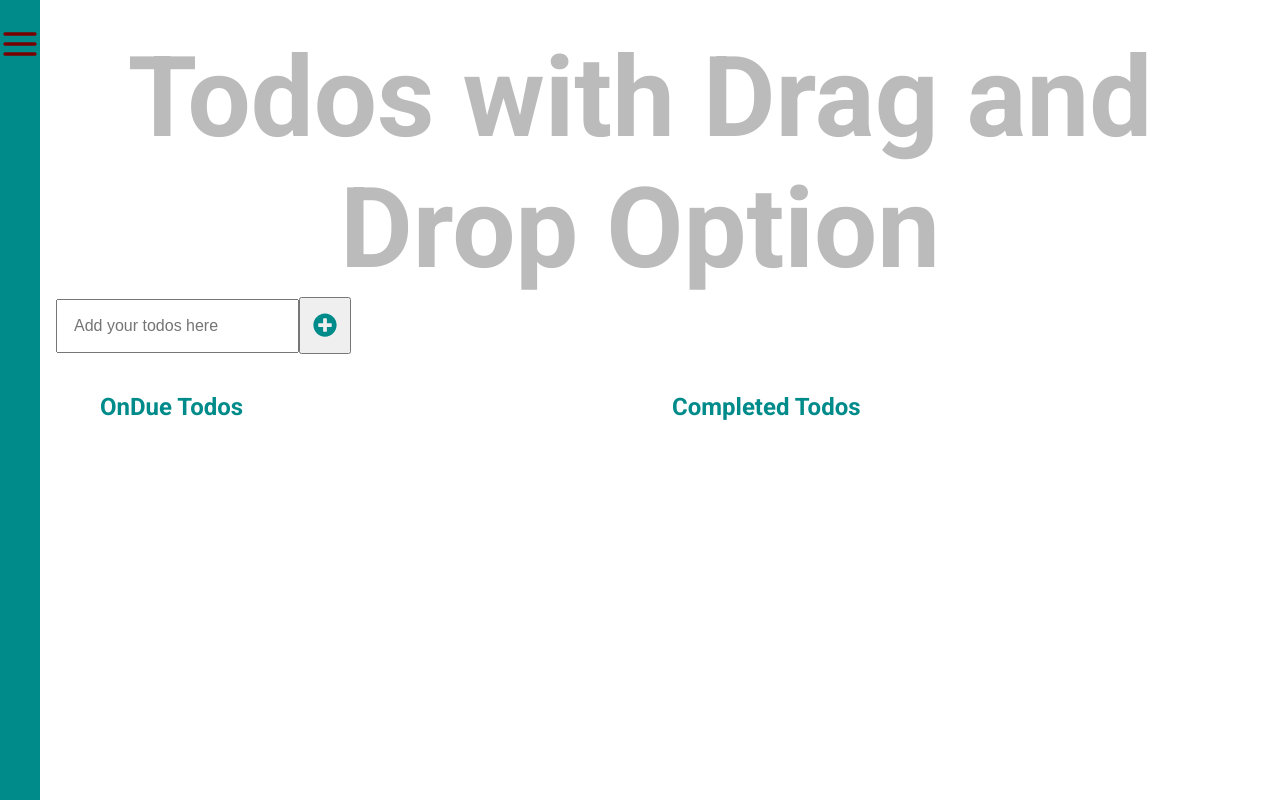
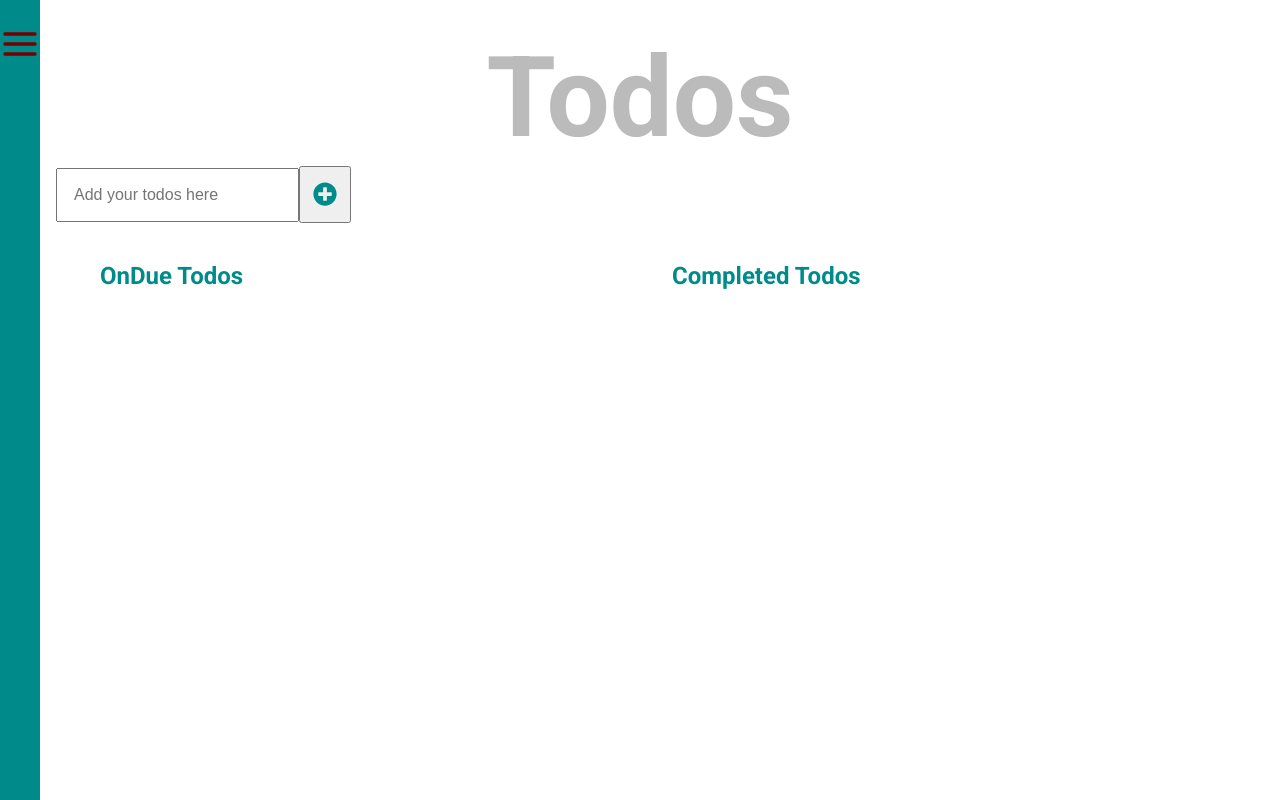
Before and after one commit to mengiefen/react-todo-app, a React (Create React App) app: page / in a window 1280 px wide. Built offline with nearby package versions, Linux system fonts and the light colour scheme; the HTML template or start-up script is replaced by a standard one.

Commit message:
modify Header content

```diff
--- a/src/components/Header/Header.jsx
+++ b/src/components/Header/Header.jsx
@@ -4,7 +4,7 @@ export default class Header extends PureComponent {
   render() {
     return (
       <div>
-        <h1>Todos with Drag and Drop Option</h1>
+        <h1>Todos</h1>
       </div>
     );
   }
```
